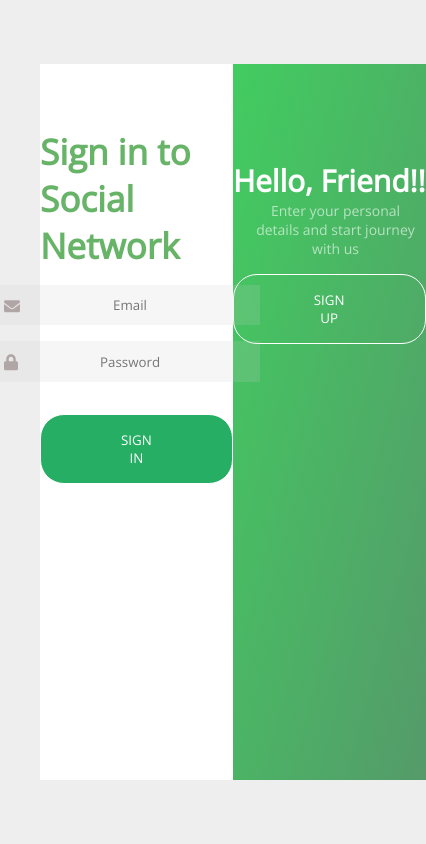
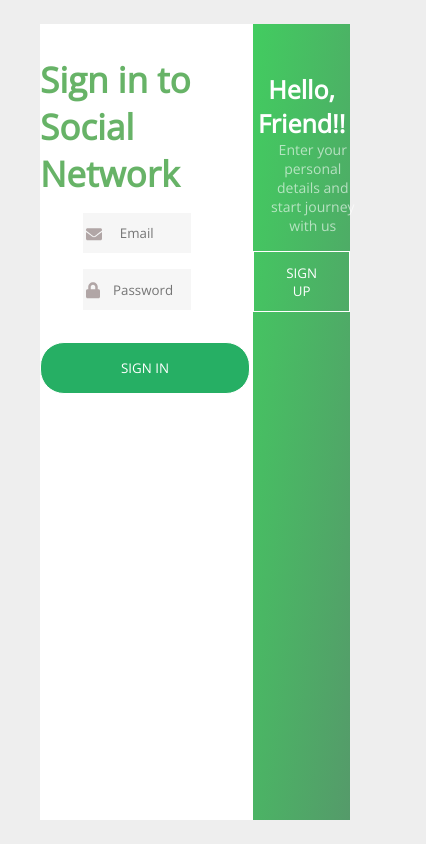
Before and after one commit to mvs24/MERN-Stack---Agro-FullStack, a React (Create React App) app in the folder client/: page /signIn in a window 390 px wide. Shown: the whole page, 426 px wide, since content can reach past the window. Built offline with nearby package versions, Linux system fonts and the light colour scheme.

Commit message:
adding @media for responsive design

```diff
--- a/client/src/components/Header/Header.css
+++ b/client/src/components/Header/Header.css
@@ -41,3 +41,9 @@
     border: 2px solid white;
     border-radius: 60%;
 }
+
+/* @media screen and (min-width: 976px) {
+   .header_container {
+       font-size: 2rem;
+   }
+} */
--- /dev/null
+++ b/client/src/components/SignIn/SignIn.css
@@ -0,0 +1,35 @@
+@media screen and (max-width: 962px) {
+  .inputS input {
+    width: 80%;
+    text-align: center;
+  }
+  .inputS {
+    margin-left: 20%;
+  }
+  .formContainer {
+    margin: 0 auto;
+  }
+}
+
+@media screen and (max-width: 762px) {
+  .inputS input {
+    width: 70%;
+    text-align: center;
+  }
+  .inputS {
+    margin-left: 20%;
+  }
+}
+
+@media screen and (max-width: 562px) {
+  .inputS input {
+    width: 70%;
+    text-align: center;
+  }
+  .inputS {
+    margin-left: 20%;
+  }
+  .signInBtnS {
+    padding: 1rem 2rem;
+  }
+}
--- a/client/src/components/SignIn/SignIn.js
+++ b/client/src/components/SignIn/SignIn.js
@@ -3,6 +3,7 @@ import { connect } from "react-redux";
 import { Link } from "react-router-dom";
 
 import '../SignUp/SignUp.css';
+import './SignIn.css'
 
 import { signInUser } from '../../store/actions/user';
 
@@ -38,7 +39,7 @@ class SignIn extends Component {
             </div>
 
             <div className="formContainer">
-              <div className="input">
+              <div className="input inputS">
                 <input
                   value={this.state.email}
                   onChange={this.onChange}
@@ -53,7 +54,7 @@ class SignIn extends Component {
                   </div>
                 ) : null}
               </div>
-              <div className="input">
+              <div className="input inputS">
                 <input
                   value={this.state.password}
                   onChange={this.onChange}
@@ -82,7 +83,7 @@ class SignIn extends Component {
             </div>
             <div className="signInBtnContainer">
               <Link to="/">
-                <button className="signInBtn">SIGN UP</button>
+                <button className="signInBtn signInBtnS">SIGN UP</button>
               </Link>
             </div>
           </div>
--- a/client/src/components/SignUp/SignUp.css
+++ b/client/src/components/SignUp/SignUp.css
@@ -4,10 +4,11 @@
   }
   .signIn-signUp {
     display: flex;
-    padding: 4rem 2.5rem;
+    padding: 1.5rem 2.5rem;
     height: 100vh;
     width: 100%;
   }
+
 
   .signIn {
     flex: 0 0 28%;
@@ -36,6 +37,12 @@
     text-align: center;
     font-weight: 600;
   }
+  @media screen and (max-width: 992px) {
+    .welcome h1{
+      font-size: 25px;
+    }
+  }
+
   .welcome p {
     width: 90%;
     text-align: center;
@@ -58,6 +65,17 @@
     font-weight: 300;
     transition: all 1s ease-in-out;
   }
+
+  @media screen and (max-width: 962px) {
+    .welcome .signInBtn{
+      padding: 0.7rem 2rem;
+      width: 100%;
+      border-radius: 0%
+    }
+}
+
+
+
   .welcome .signInBtn:hover {
     background: white;
     color: rgba(30, 197, 66, 0.829);
@@ -74,8 +92,17 @@
     align-content: center;
     background-color: white;
   }
+
+@media screen and (max-width: 662px) {
+  .signUp{
+    flex-basis: 50%;
+
+  }
+}
+
+
   .signUpContainer {
-    margin-top: 4rem;
+    margin-top: 2rem;
   }
   .createAccount h1 {
     font-weight: 700;
@@ -102,6 +129,31 @@
     text-align: center;
     color: rgb(112, 109, 109);
   }
+
+@media screen and (max-width: 662px) {
+  .input input{
+    width: 80%;
+    text-align: center;
+  }
+  .input{
+    margin-left: 30%;
+  }
+  .formContainer{
+    margin: 0 auto;
+  }
+}
+
+@media screen and (max-width: 462px) {
+    .input{
+      margin-left: 50%;
+    }
+}
+
+
+
+
+
+
   .input input::placeholder {
     padding: 1.4rem;
   }
```
Also changed, not shown: client/src/components/SignUp/SignUp.js (+0 -7 lines), client/src/hoc/Auth.js (deleted, +0 -47 lines), client/src/utils/StripeButton.js (+2 -5 lines), client/src/utils/isLogin.js (deleted).
